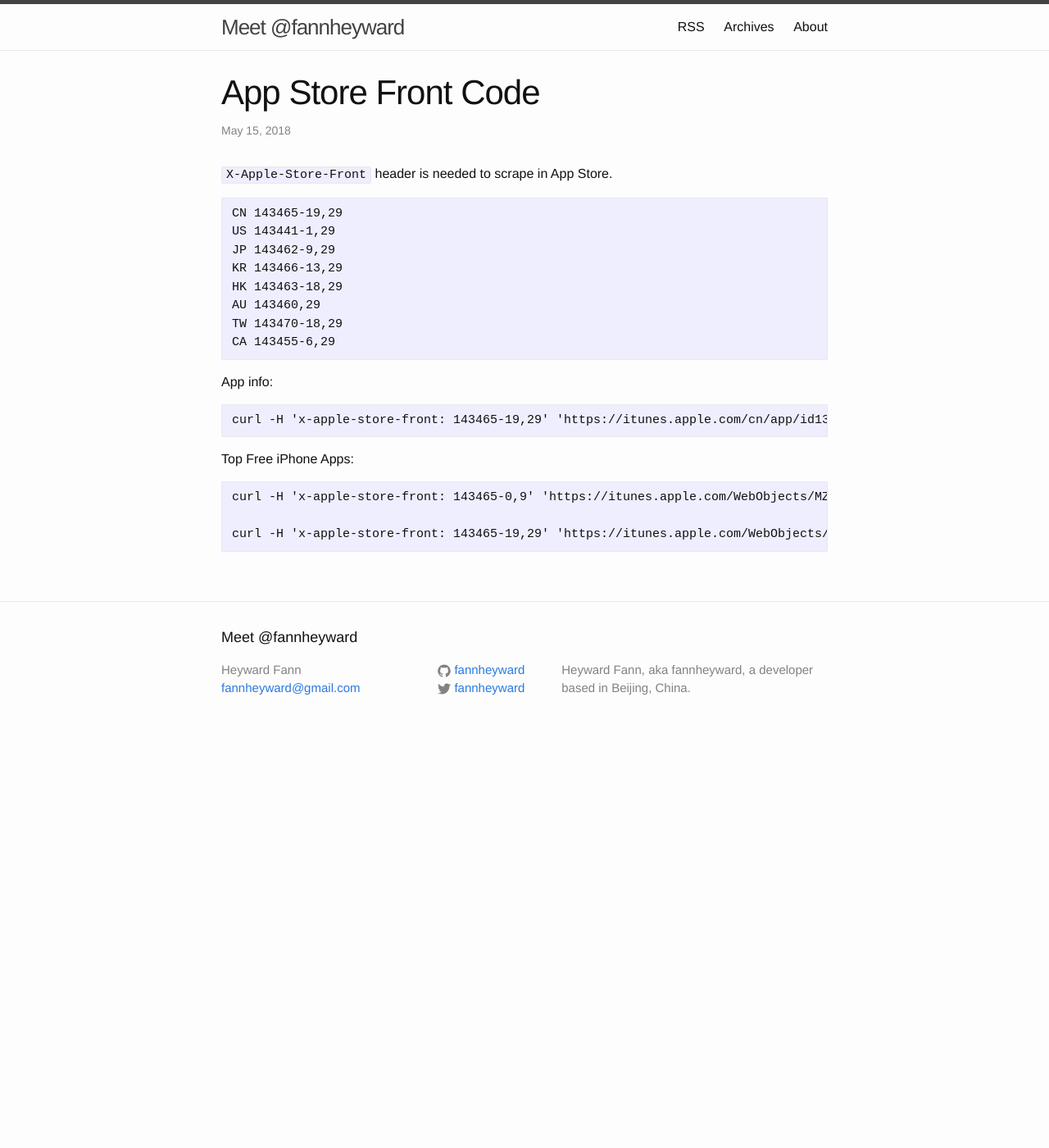
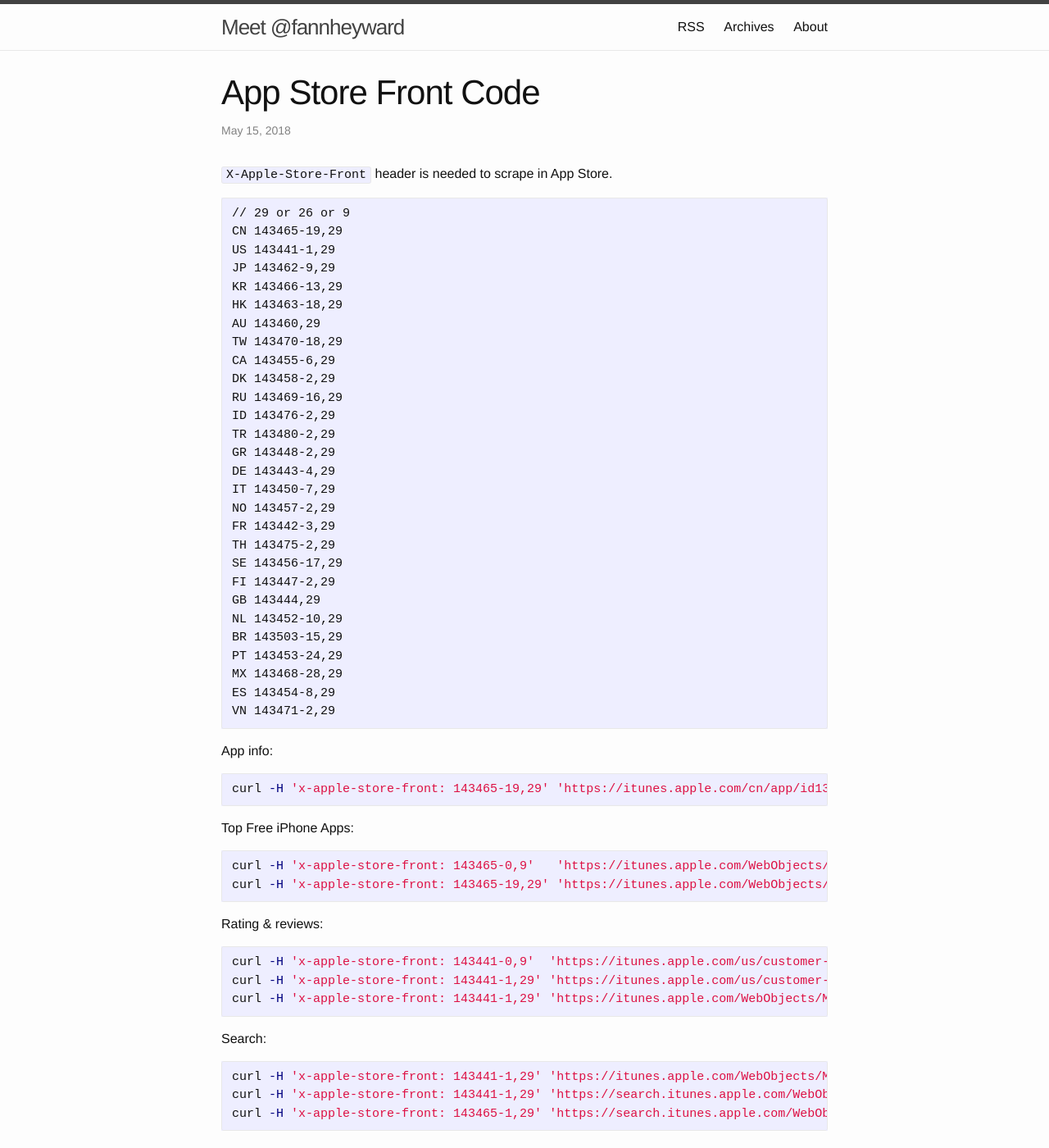
Before and after one commit to fannheyward/fannheyward.github.io, a Jekyll site: the page built from _posts/2018-05-15-app-store-front-code.markdown, in a window 1280 px wide and 1400 px high. Shown: the whole window at 82% size. Built offline with Jekyll 4.4.1, drawn with Linux system fonts in a browser that asks for light colours.

Commit message:
app store

````diff
--- a/_posts/2018-05-15-app-store-front-code.markdown
+++ b/_posts/2018-05-15-app-store-front-code.markdown
@@ -6,7 +6,8 @@ date: 2018-05-15 15:40:02 +0800
 
 `X-Apple-Store-Front` header is needed to scrape in App Store.
 
-```
+```sh
+// 29 or 26 or 9
 CN 143465-19,29
 US 143441-1,29
 JP 143462-9,29
@@ -15,18 +16,52 @@ HK 143463-18,29
 AU 143460,29
 TW 143470-18,29
 CA 143455-6,29
+DK 143458-2,29
+RU 143469-16,29
+ID 143476-2,29
+TR 143480-2,29
+GR 143448-2,29
+DE 143443-4,29
+IT 143450-7,29
+NO 143457-2,29
+FR 143442-3,29
+TH 143475-2,29
+SE 143456-17,29
+FI 143447-2,29
+GB 143444,29
+NL 143452-10,29
+BR 143503-15,29
+PT 143453-24,29
+MX 143468-28,29
+ES 143454-8,29
+VN 143471-2,29
 ```
 
 App info:
 
-```
+```sh
 curl -H 'x-apple-store-front: 143465-19,29' 'https://itunes.apple.com/cn/app/id1318151064?mt=8'
 ```
 
 Top Free iPhone Apps:
 
-```
-curl -H 'x-apple-store-front: 143465-0,9' 'https://itunes.apple.com/WebObjects/MZStore.woa/wa/topChartFragmentData?=&popId=27&pageNumbers=0&pageSize=1000'
-
+```sh
+curl -H 'x-apple-store-front: 143465-0,9'   'https://itunes.apple.com/WebObjects/MZStore.woa/wa/topChartFragmentData?popId=27&pageNumbers=0&pageSize=1000'
 curl -H 'x-apple-store-front: 143465-19,29' 'https://itunes.apple.com/WebObjects/MZStore.woa/wa/viewTop?id=25204&popId=27&genreId=36'
 ```
+
+Rating & reviews:
+
+```sh
+curl -H 'x-apple-store-front: 143441-0,9'  'https://itunes.apple.com/us/customer-reviews/id284882215?dataOnly=true&displayable-kind=11'
+curl -H 'x-apple-store-front: 143441-1,29' 'https://itunes.apple.com/us/customer-reviews/id284882215?dataOnly=true&displayable-kind=11'
+curl -H 'x-apple-store-front: 143441-1,29' 'https://itunes.apple.com/WebObjects/MZStore.woa/wa/userReviewsRow?id=284882215&displayable-kind=11&startIndex=0&endIndex=100&sort=1'
+```
+
+Search:
+
+```sh
+curl -H 'x-apple-store-front: 143441-1,29' 'https://itunes.apple.com/WebObjects/MZStore.woa/wa/search?clientApplication=Software&term=NBA'
+curl -H 'x-apple-store-front: 143441-1,29' 'https://search.itunes.apple.com/WebObjects/MZSearchHints.woa/wa/trends?maxCount=10'
+curl -H 'x-apple-store-front: 143465-1,29' 'https://search.itunes.apple.com/WebObjects/MZSearchHints.woa/wa/hints?clientApplication=Software&term=NBA'
+```
````
